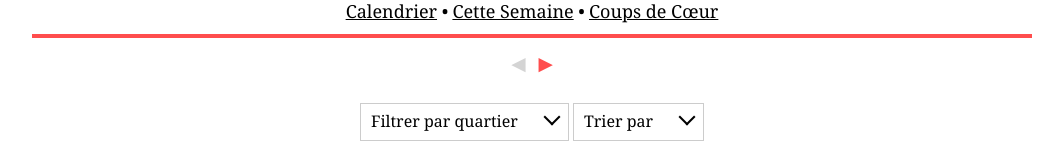
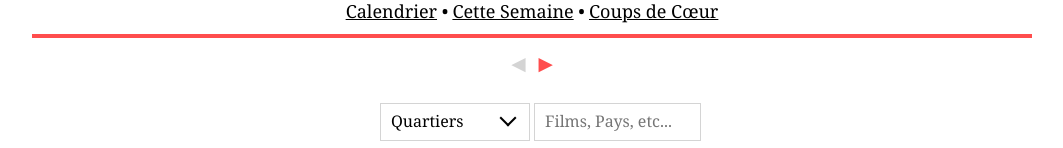
Before and after one commit to LeRetroProjecteur/website, a PHP site: page / in a window 1280 px wide. Shown: the part 216-364 px from the top of the page, without its empty margins (108-1171 px from the left). Run offline with PHP 8.4, Linux system fonts and the light colour scheme; some libraries are stand-ins or nearby versions.

Commit message:
New SEARCH button ALIGNED

```diff
--- a/app.js
+++ b/app.js
@@ -10,6 +10,7 @@ function pad(num, size) {
     while (num.length < size) num = "0" + num;
     return num;
 }
+
 
 function parseDate(input, format) {
   format = format || 'yyyy-mm-dd'; // default format
@@ -129,19 +130,33 @@ function get_table_row(f, showtimes) {
   return row
 }
 
-function generate_data_table(f, date){
+function get_full_movie_string(f){
+  var string_total = ""
+  string_total += f['language'] + " "
+  string_total += f['title'] + " "
+  string_total += f['original_title'] + " "
+  string_total += f['directors'] + " "
+  string_total += f['countries'] + " "
+  // for (const [key, value] of Object.entries(f["showtimes_theater"])) {
+  //   string_total += f["showtimes_theater"][key]["name"]
+  // }
+  return string_total;
+}
 
+function generate_data_table(f, date, constraint){
   var start = document.getElementsByClassName("noUi-handle-lower")[0].getAttribute("aria-valuenow");
   var end = document.getElementsByClassName("noUi-handle-upper")[0].getAttribute("aria-valuenow");
+  var nd = new Date();
 
-  var nd = new Date();
   if (datesAreOnSameDay(date, nd)){
     var day_hour = nd.getHours()-1;
   } else {
     var day_hour = 0;
   }
   start = Math.max(start, day_hour);
+  var string_total = get_full_movie_string(f);
 
+  if ((constraint == "") || (string_total.toLowerCase().includes(constraint.toLowerCase()))){
     var showtimes = {};
     for (const [key, value] of Object.entries(f.showtimes_theater)){
       for (var i = 0; i < value.showtimes.length; i++){
@@ -160,9 +175,12 @@ function generate_data_table(f, date){
         }
       }
     }
-  return showtimes
+    if (Object.keys(showtimes).length > 0) {
+      var tblRow = get_table_row(f, display_showtimes(showtimes))
+      $(tblRow).appendTo("#userdata tbody");
     }
-
+  }
+}
 
 // Your web app's Firebase configuration
 var firebaseConfig = {
--- a/index.html
+++ b/index.html
@@ -50,9 +50,9 @@
 
     var selected_date = new Date();
     var promise_data = [];
+    var constraint = "";
     var slider = document.getElementById('slider-range');
     var neighborhood_dropdown = document.getElementById('neighborhood-list');
-    var sort_dropdown = document.getElementById('sort-list');
 
     async function get_data(db, date){
       console.log("Fetching data")
@@ -66,53 +66,20 @@
       return data_aux;
     }
 
-    async function populate_movies(promise_data, date) {
+    async function populate_movies(promise_data, date, constraint) {
       console.log("Populating table")
       await $('#userdata tbody').empty();
-
-      if (document.getElementById("year").checked) {
       promise_data.then((data) => {
           data.sort(
             (a, b) => $(a).attr('year')-$(b).attr('year') || $(a).attr('director_sort_name').localeCompare($(b).attr('director_sort_name')) || $(a).attr('title').localeCompare($(b).attr('title'))
           ).forEach(f => {
-            var showtimes = generate_data_table(f, date);
-            if (Object.keys(showtimes).length > 0) {
-              var tblRow = get_table_row(f, display_showtimes(showtimes))
-              $(tblRow).appendTo("#userdata tbody");
-            }
+            generate_data_table(f, date, constraint);
           });
       })
     }
-      else if (document.getElementById("dir").checked) {
-        promise_data.then((data) => {
-          data.sort(
-            (a, b) => $(a).attr('director_sort_name').localeCompare($(b).attr('director_sort_name')) || $(a).attr('year')-$(b).attr('year') || $(a).attr('title').localeCompare($(b).attr('title'))
-          ).forEach(f => {
-            var showtimes = generate_data_table(f, date);
-            if (Object.keys(showtimes).length > 0) {
-              var tblRow = get_table_row(f, display_showtimes(showtimes))
-              $(tblRow).appendTo("#userdata tbody");
-            }
-          });
-        })
-      }
-      else if (document.getElementById("film").checked) {
-        promise_data.then((data) => {
-          data.sort(
-            (a, b) => $(a).attr('title').localeCompare($(b).attr('title')) || $(a).attr('year')-$(b).attr('year') || $(a).attr('director_sort_name').localeCompare($(b).attr('director_sort_name'))
-          ).forEach(f => {
-            var showtimes = generate_data_table(f, date);
-            if (Object.keys(showtimes).length > 0) {
-              var tblRow = get_table_row(f, display_showtimes(showtimes))
-              $(tblRow).appendTo("#userdata tbody");
-            }
-          });
-        })
-      }
-    }
 
     function refresh_data() {
-      populate_movies(promise_data, selected_date);
+      populate_movies(promise_data, selected_date, constraint);
     }
 
     $(function() {
@@ -146,24 +113,6 @@
       refresh_data();
     });
 
-    // For sort, only allow 1 box to be checked:
-    $("input:checkbox").on('click', function() {
-      // in the handler, 'this' refers to the box clicked on
-      var $box = $(this);
-      if ($box.is(":checked")) {
-        // the name of the box is retrieved using the .attr() method
-        // as it is assumed and expected to be immutable
-        var group = "input:checkbox[name='" + $box.attr("name") + "']";
-        // the checked state of the group/box on the other hand will change
-        // and the current value is retrieved using .prop() method
-        $(group).prop("checked", false);
-        $box.prop("checked", true);
-      }
-      else {
-        $box.prop("checked", false);
-      }
-    });
-
     neighborhood_dropdown.getElementsByClassName('anchor')[0].onclick = function(evt) {
       if (neighborhood_dropdown.classList.contains('visible')) {
         neighborhood_dropdown.classList.remove('visible');
@@ -173,18 +122,8 @@
       }
     }
 
-    sort_dropdown.getElementsByClassName('anchor')[0].onclick = function(evt) {
-      if (sort_dropdown.classList.contains('visible')) {
-        sort_dropdown.classList.remove('visible');
-      }
-      else {
-        sort_dropdown.classList.add('visible');
-      }
-    }
-
     $('*').click(function(evt){
       if (!$(evt.target).hasClass('anchor') & !$(evt.target).hasClass('checkbox') & !$(evt.target).hasClass('items')) {
-        sort_dropdown.classList.remove('visible');
         neighborhood_dropdown.classList.remove('visible');
       }
     });
@@ -224,6 +163,22 @@
       move_date_backward()
     };
 
+    // Create search function
+    async function search_movie(movie_constraint) {
+      constraint = movie_constraint;
+      refresh_data()
+    }
+    var input = document.getElementById("myInput");
+    input.addEventListener('keyup', (e) => {
+      search_movie(input.value);
+    });
+    // Declare the events when you touch the keyboard
+    $('*').click(function(evt){
+      if (!$(evt.target).hasClass('anchor') & !$(evt.target).hasClass('checkbox') & !$(evt.target).hasClass('items')) {
+        neighborhood_dropdown.classList.remove('visible');
+      }
+    });
+
   </script>
 
   <body class="light-theme">
@@ -240,21 +195,19 @@
       <div class="slider-styled" id="slider-range"></div>
       <brsmall>
       <brsmall>
+
+      <div id="wrap">
         <div id="neighborhood-list" class="dropdown-check-list" tabindex="100">
-        <span class="anchor">Filtrer par quartier</span>
+          <span class="anchor">Quartiers</span>
           <ul class="items">
             <label class="checkbox"><input class="checkbox" type="checkbox" id="rg" checked> Rive Gauche</label><br/>
             <label class="checkbox"><input class="checkbox" type="checkbox" id="rd" checked> Rive Droite</label><br/>
             <label class="checkbox"><input class="checkbox" type="checkbox" id="em" checked> Extramuros</label><br/>
           </ul>
         </div>
-      <div id="sort-list" class="dropdown-check-list" tabindex="100">
-        <span class="anchor">Trier par</span>
-        <ul class="items">
-          <label class="checkbox"><input class="checkbox" type="checkbox" id="year" name="sort[1][]" checked> Année</label><br/>
-          <label class="checkbox"><input class="checkbox" type="checkbox" id="dir" name="sort[1][]" unchecked> Réalisateur</label><br/>
-          <label class="checkbox"><input class="checkbox" type="checkbox" id="film" name="sort[1][]" unchecked> Titre</label><br/>
-        </ul>
+        <div class="search">
+          <input type="text" class="searchTerm" id="myInput" placeholder="Films, Pays, etc...">
+        </div>
       </div>
 
     </center>
--- a/main.css
+++ b/main.css
@@ -169,13 +169,14 @@ brsmall {
 .dropdown-check-list {
   display: inline-block;
   text-align: left;
+  width: min(90%, 148px);
+  border: 1px solid var(--lightgrey);
 }
 .dropdown-check-list .anchor {
   position: relative;
   cursor: pointer;
   display: inline-block;
-  padding: 5px 50px 5px 10px;
-  border: 1px solid #ccc;
+  padding: 5px 60px 5px 10px;
 }
 .dropdown-check-list .anchor:after {
   position: absolute;
@@ -184,7 +185,7 @@ brsmall {
   border-top: 2px solid black;
   padding: 5px;
   right: 10px;
-  top: 20%;
+  top: 21%;
   -moz-transform: rotate(-135deg);
   -ms-transform: rotate(-135deg);
   -o-transform: rotate(-135deg);
@@ -199,7 +200,7 @@ brsmall {
   padding: 2px;
   display: none;
   margin: 0;
-  border: 1px solid #ccc;
+  border: 1px solid var(--lightgrey);
   border-top: none;
 }
 .dropdown-check-list ul.items li {
@@ -214,3 +215,30 @@ brsmall {
 input[type="checkbox"] { /* change "blue" browser chrome to yellow */
   accent-color: var(--red);
 }
+
+.search {
+  display: inline-block;
+  position: relative;
+  margin: 0 auto;
+  width: min(90%, 150px);
+}
+
+.searchTerm {
+  width: 100%;
+  border: 1px solid var(--lightgrey);
+  padding: 5px 20px 5px 10px;
+  width: min(90%, 150px);
+  line-height: 1.6;
+  outline: none;
+  color: #9DBFAF;
+}
+
+.searchTerm:focus{
+  color: var(--black);
+}
+
+.wrap{
+  text-align: center;
+  width:80%;
+  display: flex;
+}
```
Lines whose indentation alone changed are shown as unchanged.
